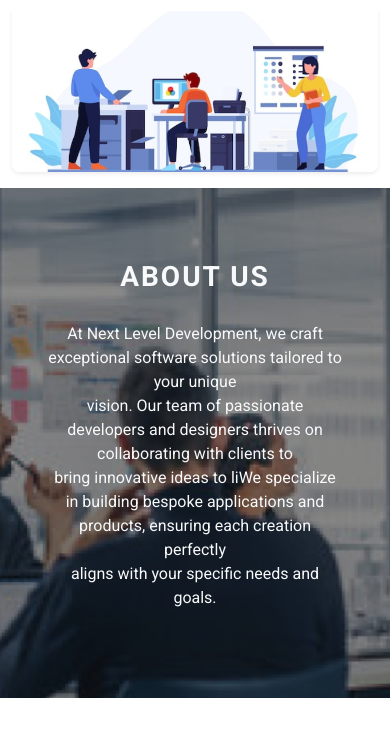
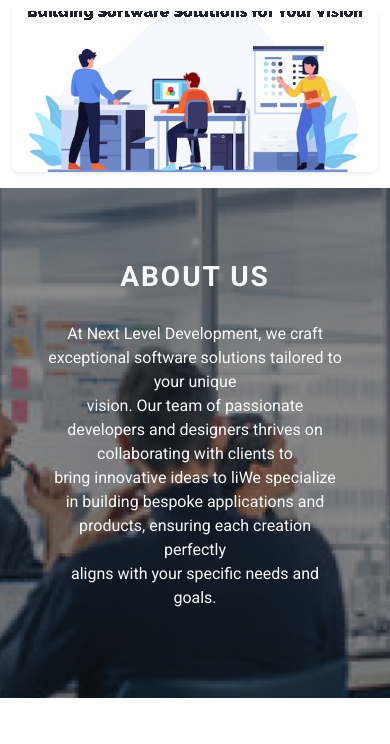
Before and after one commit to mounSharma10/NLD-INDIA, a plain HTML site: page index.html in a window 390 px wide. Shown: the part 65-809 px from the top of the page. Drawn offline with nearby package versions, Linux system fonts and the light colour scheme.

Commit message:
issue fixed

```diff
--- a/style.css
+++ b/style.css
@@ -586,7 +586,7 @@ body {
   font-weight: 500;
 }
 
-/*  */
+
 
 #text-container {
   position: absolute;
@@ -632,7 +632,7 @@ body {
   }
   #text-container {
     position: absolute;
-    top: 10%;
+    top: 30%;
     left: 50%;
     transform: translate(-50%, -50%);
   }
```
